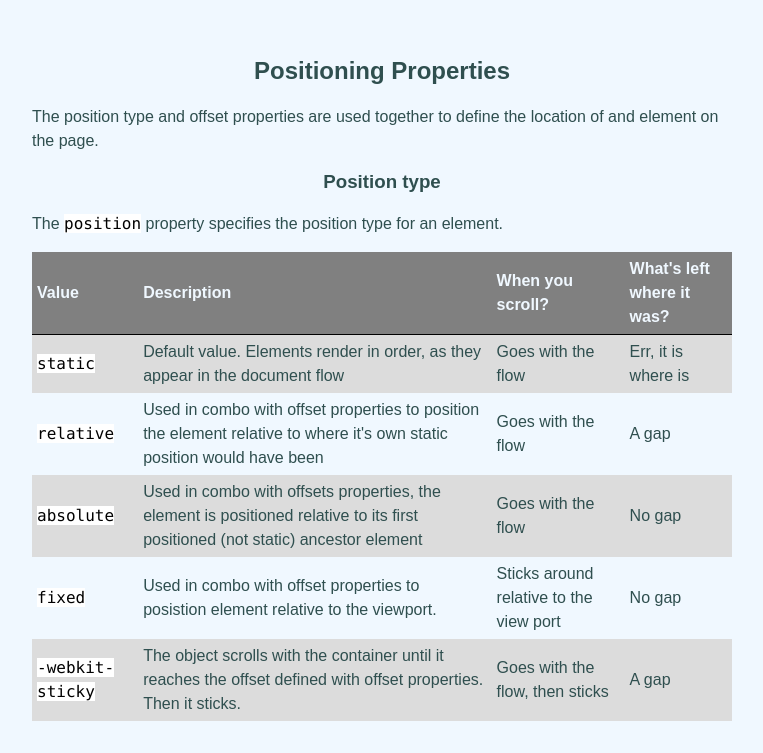
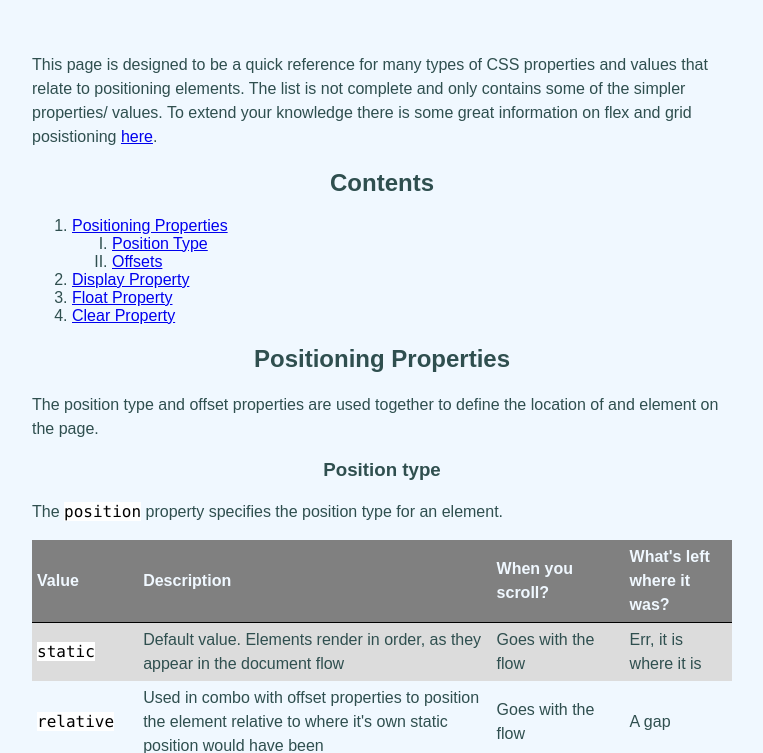
Before and after one commit to cestephens/my-cheatsheet, a plain HTML site: page index.html in a window 1280 px wide. Shown: the part 61-814 px from the top of the page, without its empty margins (258-1021 px from the left). Drawn offline with Linux system fonts and the light colour scheme.

Commit message:
Add contents

```diff
--- a/index.html
+++ b/index.html
@@ -8,9 +8,28 @@
     <link rel="stylesheet" href="style.css" />
   </head>
   <body>
-    <h1>CSS Positioning and Display Reference</h1>
+    <div class="content">
+      <h1>CSS Positioning and Display Reference</h1>
     <br>
-    <section id="positiong-properties">
+    <p>
+      This page is designed to be a quick reference for many types of CSS properties and values that relate to positioning elements. The list is not complete and only contains some of the simpler properties/ values. To extend your knowledge there is some great information on flex and grid posistioning <a href="https://webdesign.tutsplus.com/articles/flexbox-vs-css-grid-which-should-you-use--cms-30184">here</a>.
+    </p>
+    <aside class="article-nav">
+      <h2>Contents</h2>
+      <ol>
+        <li>
+          <a href="#positioning-properties">Positioning Properties</a>
+          <ol class="sublist">
+            <li><a href="#position-type">Position Type</a></li>
+            <li><a href="#offsets">Offsets</a></li>
+          </ol>
+        </li>
+        <li><a href="#display-property">Display Property</a></li>
+        <li><a href="#float-property">Float Property</a></li>
+        <li><a href="#clear-property">Clear Property</a></li>
+      </ol>
+    </aside>
+    <section id="positioning-properties">
       <h2>Positioning Properties</h2>
       <p>
         The position type and offset properties are used together to define the
@@ -39,7 +58,7 @@
                 document flow
               </td>
               <td>Goes with the flow</td>
-              <td>Err, it is where is</td>
+              <td>Err, it is where it is</td>
             </tr>
             <tr>
               <td><code>relative</code></td>
@@ -241,5 +260,7 @@
           </tbody>
          </table>
     </section>
+    </div>
+
   </body>
 </html>
--- a/style.css
+++ b/style.css
@@ -1,3 +1,7 @@
+aside.article-nav {
+    //background-color: gainsboro;
+}
+
 body {
     font-family: Arial, Helvetica, sans-serif;
     background-color: aliceblue;
@@ -37,6 +41,10 @@ p {
     line-height: 1.5;
 }
 
+ol.sublist {
+    list-style-type: upper-roman;
+}
+
 table {
     margin-left: auto;
     margin-right: auto;
@@ -64,3 +72,11 @@ thead tr {
     background-color: grey;
     color: aliceblue;
 }
+
+ul {
+    list-style-type: none;
+    text-align: center;
+    padding: 0;
+    margin: 0;
+    line-height: 1.5;
+}
```
